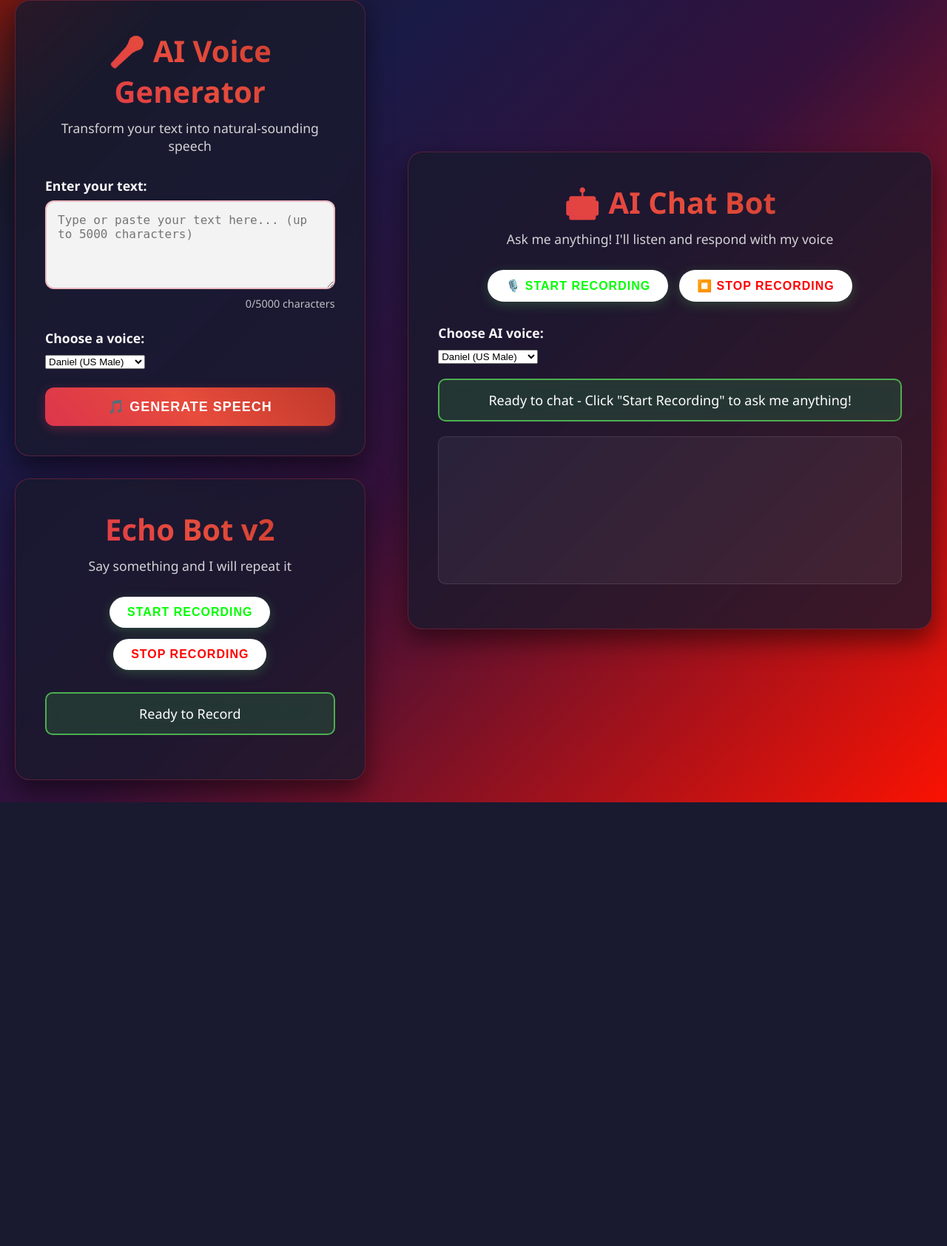
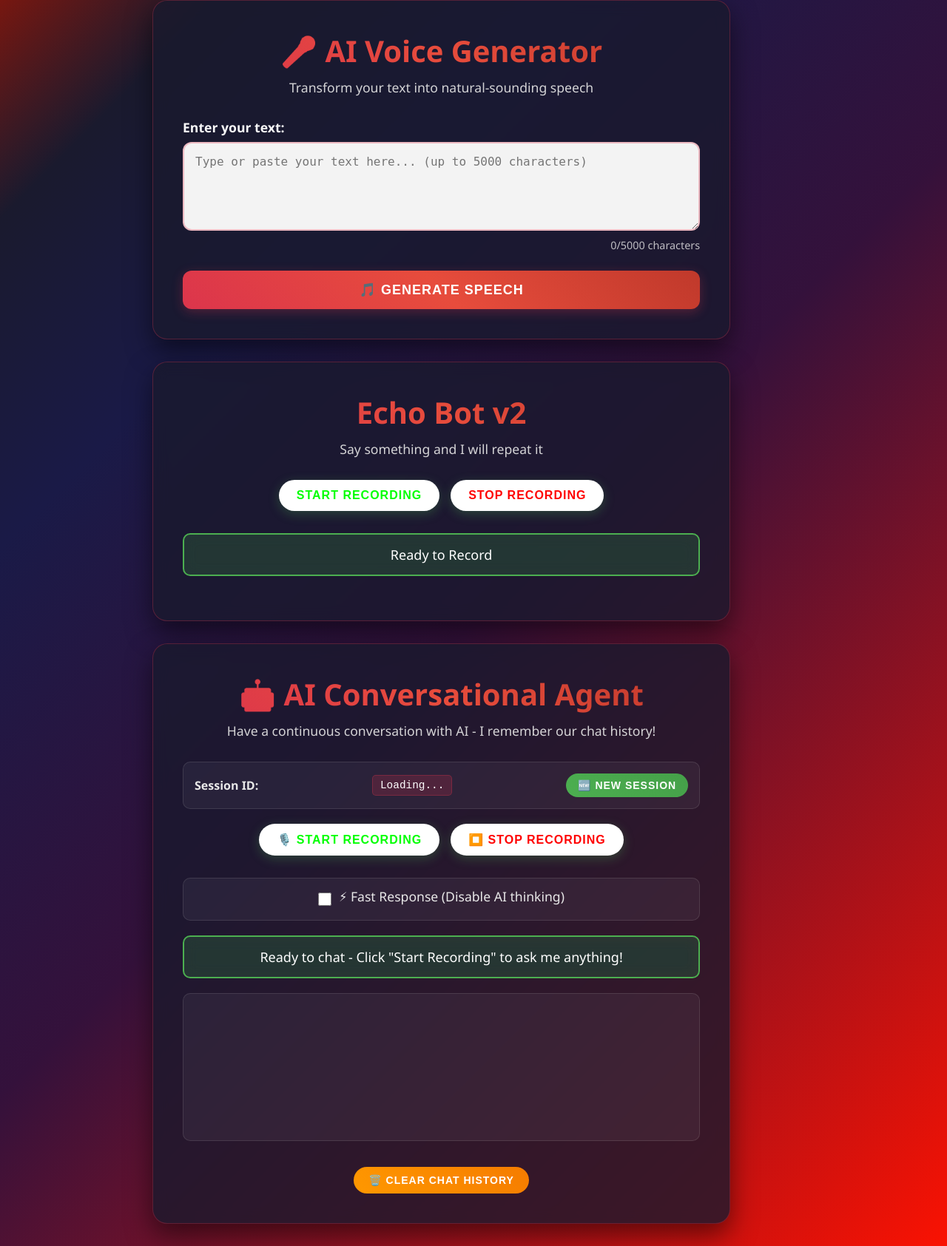
Before and after one commit to coderkartik7/System-Solo-Levelling---AI-assistant, a Python web app: template AI voice agents/templates/index.html in a window 1280 px wide. Shown: the whole page at 74% size. Before the commit the page ends 1085 px from the top, so only its background shows below. Run offline with Jinja, Linux system fonts and the light colour scheme; the template is opened without the code that fills it, so the values that code supplies are empty.

Commit message:
Added session & chat option

```diff
--- a/AI voice agents/templates/index.html
+++ b/AI voice agents/templates/index.html
@@ -3,7 +3,7 @@
 <head>
     <meta charset="UTF-8">
     <meta name="viewport" content="width=device-width, initial-scale=1.0">
-    <title>AI Voice Generator</title>
+    <title>AI Voice Generator with Chat History</title>
     <link rel="stylesheet" href="static/styles.css">
 </head>
 
@@ -28,25 +28,16 @@
                 </div>
             </div>
 
-            <div class="input-group">
-                <label for="voiceSelect">Choose a voice:</label>
-                <select id="voiceSelect">
-                    <option value="en-US-Daniel">Daniel (US Male)</option>
-                    <option value="en-US-davis">Davis (US Male)</option>
-                    <option value="en-GB-ruby">Ruby (UK Female)</option>
-                    <option value="en-AU-olivia">Olivia (AU Female)</option>
-                </select>
-            </div>
-
             <button type="submit" class="generate-btn" id="generateBtn">
                 🎵 Generate Speech
             </button>
         </form>
+
+        <div id="resultArea" class="result-area" style="display: none;"></div>
     </div>
 
 
 <!-- Echo Bot -->
-
     <div class="container">
         <h1> Echo Bot v2</h1>
         <p class="subtitle"> Say something and I will repeat it</p>
@@ -61,30 +52,42 @@
             <audio id="audioPlayback" controls style="display: none;"></audio>
         </div>
     </div>
-    </div>
 
 
-<!-- LLM Chat Bot -->
+<!-- Enhanced AI Chat Bot with Session Management -->
     <div class="container">
-        <h1>🤖 AI Chat Bot</h1>
-        <p class="subtitle">Ask me anything! I'll listen and respond with my voice</p>
+        <h1>🤖 AI Conversational Agent</h1>
+        <p class="subtitle">Have a continuous conversation with AI - I remember our chat history!</p>
+
+        <div class="session-info">
+            <div class="session-display">
+                <span class="session-label">Session ID:</span>
+                <span id="currentSessionId" class="session-id">Loading...</span>
+                <button id="newSessionBtn" class="new-session-btn">🆕 New Session</button>
+            </div>
+        </div>
 
         <div class="controls">
             <button id="llmStartBtn" class="start-btn">🎙️ Start Recording</button>
             <button id="llmStopBtn" class="stop-btn">⏹️ Stop Recording</button>
         </div>
 
-        <div class="input-group" style="margin: 20px 0;">
-            <label for="llmVoiceSelect">Choose AI voice:</label>
-            <select id="llmVoiceSelect">
-                <option value="en-US-Daniel">Daniel (US Male)</option>
-                <option value="en-US-davis">Davis (US Male)</option>
-                <option value="en-GB-ruby">Ruby (UK Female)</option>
-                <option value="en-AU-olivia">Olivia (AU Female)</option>
-            </select>
+        <div class="chat-options">
+            <div class="checkbox-container">
+                <input type="checkbox" id="disableThinking" />
+                <label for="disableThinking">⚡ Fast Response (Disable AI thinking)</label>
+            </div>
         </div>
 
-        <div id="llmStatus" class="status ready">Ready to chat - Click "Start Recording" to ask me anything!</div>
+        <div class="status-container">
+            <div class="thinking-dots" id="thinkingDots" style="display: none;">
+                <span></span>
+                <span></span>
+                <span></span>
+            </div>
+            <div id="llmStatus" class="status ready">Ready to chat - Click "Start Recording" to ask me anything!</div>
+        </div>
+
         <div class="chat-container" id="chatContainer">
             <!-- Chat messages will appear here -->
         </div>
@@ -92,7 +95,12 @@
         <div class="audio-container">
             <audio id="llmAudioPlayback" controls style="display: none;"></audio>
         </div>
+
+        <div class="chat-controls">
+            <button id="clearChatBtn" class="clear-chat-btn">🗑️ Clear Chat History</button>
+        </div>
     </div>
+
     <script src="static/script.js"></script>
 </body>
 </html>
```
